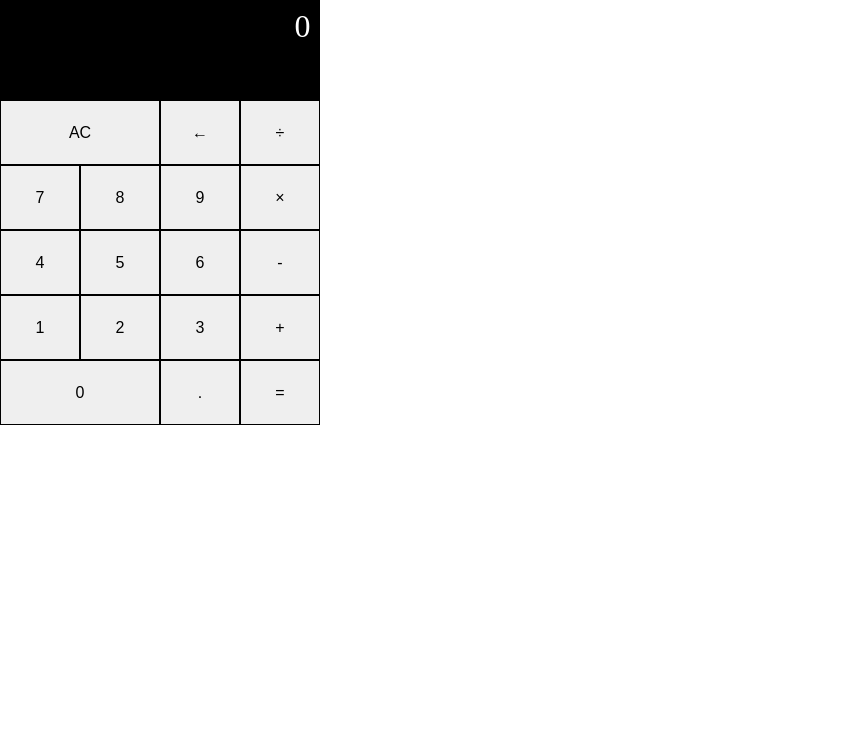
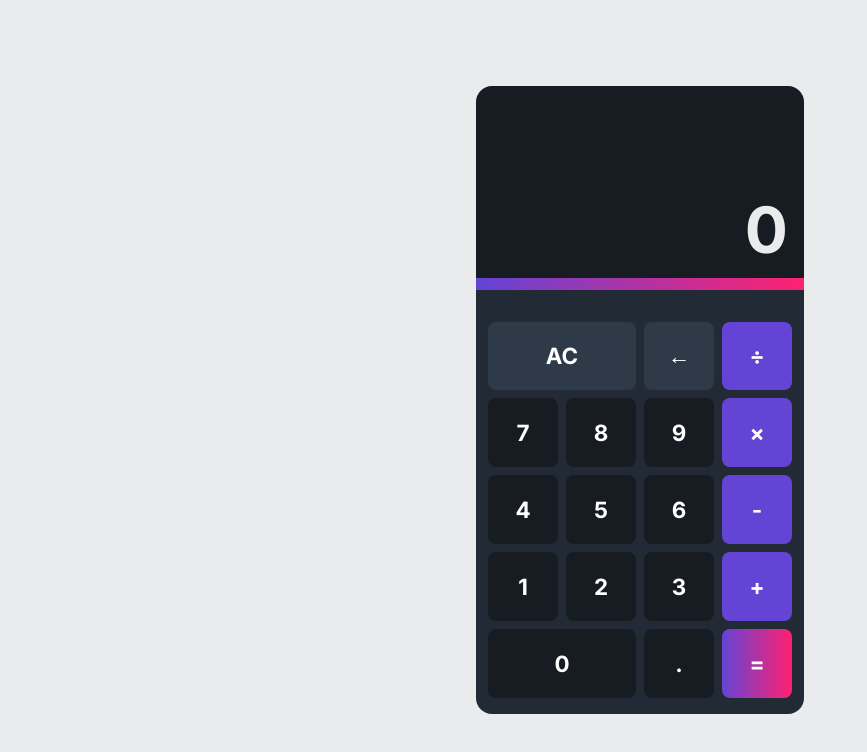
Before and after one commit to luanasantini/calculadora-js, a plain HTML site: page index.html in a window 1280 px wide. Shown: the whole page, without its empty margins (0-867 px from the left). Drawn offline with Linux system fonts and the light colour scheme.

Commit message:
css finalizado

```diff
--- a/css/style.css
+++ b/css/style.css
@@ -1,28 +1,100 @@
+:root {
+    --purple: #6344D4;
+    --gray1: #171C22;
+    --gray2: #212A35;
+    --gray3: #2E3A48;
+    --gray4: #EAEBED;
+    --pink: #FF2171;
+}
+
+body {
+    display: flex;
+    align-items: center;
+    justify-content: center;
+    background-color: var(--gray4);
+    height: 100vh;
+    margin: 0;
+    font-family: 'Inter', sans-serif;
+}
+
 * {
     box-sizing: border-box;
 }
 
+.purple {
+    background-color: var(--purple);
+}
+
+.gray1 {
+    background-color: var(--gray1);
+}
+
+.gray3 {
+    background-color: var(--gray3);
+}
+
+.pink {
+    background: linear-gradient(to right, var(--purple), var(--pink));
+}
+
+
 .calculadora {
-    max-width: 320px;
-    background: #eee;
+    display: flex;
+    flex-direction: column;
+    align-items: center;
+    width: 20rem;
 }
+
+
+.calculadora-display {
+    background: var(--gray1);
+    color: var(--gray4);
+    font-size: 4rem;
+    text-align: right;
+    padding: 7rem 1rem 0 0;
+    width: 20.5rem;
+    height: 12rem;
+    border-top-left-radius: 1rem;
+    border-top-right-radius: 1rem;
+}
+
+.detalhe {
+    height: 0.7rem;
+    width: 20.5rem;
+    background: linear-gradient(to right, var(--purple), var(--pink));
+}
+
+.calculadora-estrutura {
+    background-color: var(--gray2);
+    width: 20.5rem;
+    height: 26.5rem;
+    display: flex;
+    align-items: center;
+    border-bottom-left-radius: 1rem;
+    border-bottom-right-radius: 1rem;
+}
+
 
 .calculadora-teclas {
     display: grid;
     grid-template-columns: repeat(4, 1fr);
-    border: 0;
+    width: 19rem;
+    gap: 0.5rem;
+    margin: 0 auto;
+    margin-top: 1rem;
 }
 
-.calculadora-display {
-    font-family: 'Space Mono', serif;
-    background: black;
+.btn {
+    border-radius: 0.5rem;
+    font-size: 1.4em;
+    height: 4.3rem;
+    border: none;
     color: white;
-    font-size: 2em;
-    border: 0;
-    padding: 0.3em;
-    text-align: right;
-    width: 100%;
-    height: 100px;
+    font-family: 'Inter', sans-serif !important;
+}
+
+.btn:hover {
+    opacity: 0.7;
 }
 
 .span-1 {
@@ -37,15 +109,6 @@
     grid-column: span 3;
 }
 
-.btn {
-    font-size: 1em;
-    height: 65px;
-    border: 1px solid black;
-}
-
-.btn:hover {
-    background: #fff;
-}
 
 .botao-ativo {
     background: gray;
--- a/index.html
+++ b/index.html
@@ -5,37 +5,40 @@
 	<meta charset="UTF-8">
 	<meta http-equiv="X-UA-Compatible" content="IE=edge">
 	<meta name="viewport" content="width=device-width, initial-scale=1, shrink-to-fit=no">
+	<link rel="preconnect" href="https://fonts.googleapis.com">
+	<link rel="preconnect" href="https://fonts.gstatic.com" crossorigin>
+	<link href="https://fonts.googleapis.com/css2?family=Inter:wght@700&display=swap" rel="stylesheet">
 
-	<script src="/main.js" defer></script>
 	<link rel="stylesheet" href="/css/reset.css">
 	<link rel="stylesheet" href="/css/style.css">
-
+	<script src="/main.js" defer></script>
 	<title>Calculadora JS</title>
 </head>
 
 <body>
-	<div class="container">
-		<div class="calculadora">
-			<div class="calculadora-display" value="0">0</div>
+	<div class="calculadora">
+		<div class="calculadora-display" value="0">0</div>
+		<div class="detalhe"></div>
+		<div class="calculadora-estrutura">
 			<div class="calculadora-teclas">
-				<button class="btn span-2 operator" data-action="limpa">AC</button>
-				<button class="btn tecla-operador span-1" data-action="apaga">&larr;</button>
-				<button class="btn tecla-operador" data-action="divide">&divide;</button>
-				<button class="btn">7</button>
-				<button class="btn">8</button>
-				<button class="btn">9</button>
-				<button class="btn tecla-operador" data-action="multiplica">&times;</button>
-				<button class="btn">4</button>
-				<button class="btn">5</button>
-				<button class="btn">6</button>
-				<button class="btn tecla-operador" data-action="subtrai">-</button>
-				<button class="btn">1</button>
-				<button class="btn">2</button>
-				<button class="btn">3</button>
-				<button class="btn tecla-operador" data-action="soma">+</button>
-				<button class="btn span-2">0</button>
-				<button class="btn span-1" data-action="decimal">.</button>
-				<button class="tecla-igual btn span-1" data-action="calcula">=</button>
+				<button class="btn span-2 operator gray3" data-action="limpa">AC</button>
+				<button class="btn tecla-operador span-1 gray3" data-action="apaga">&larr;</button>
+				<button class="btn tecla-operador purple" data-action="divide">&divide;</button>
+				<button class="btn gray1">7</button>
+				<button class="btn gray1">8</button>
+				<button class="btn gray1">9</button>
+				<button class="btn tecla-operador purple" data-action="multiplica">&times;</button>
+				<button class="btn gray1">4</button>
+				<button class="btn gray1">5</button>
+				<button class="btn gray1">6</button>
+				<button class="btn tecla-operador purple" data-action="subtrai">-</button>
+				<button class="btn gray1">1</button>
+				<button class="btn gray1">2</button>
+				<button class="btn gray1">3</button>
+				<button class="btn tecla-operador purple" data-action="soma">+</button>
+				<button class="btn span-2 gray1">0</button>
+				<button class="btn span-1 gray1" data-action="decimal">.</button>
+				<button class="tecla-igual btn span-1 pink" data-action="calcula">=</button>
 			</div>
 		</div>
 	</div>
```
Also changed, not shown: 1 other file.
